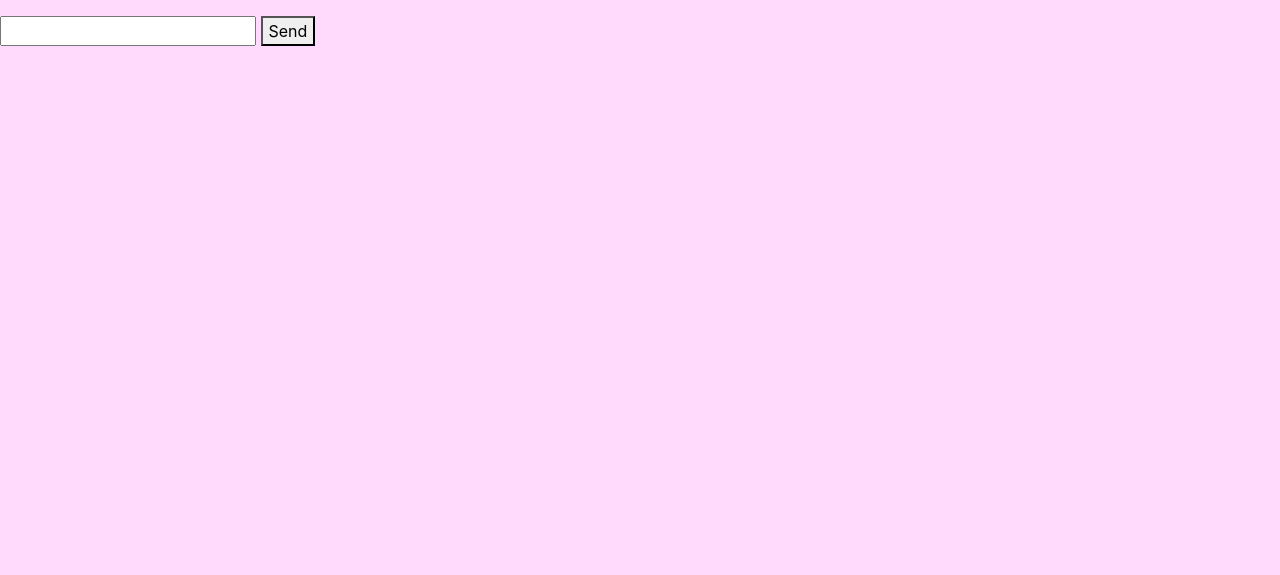
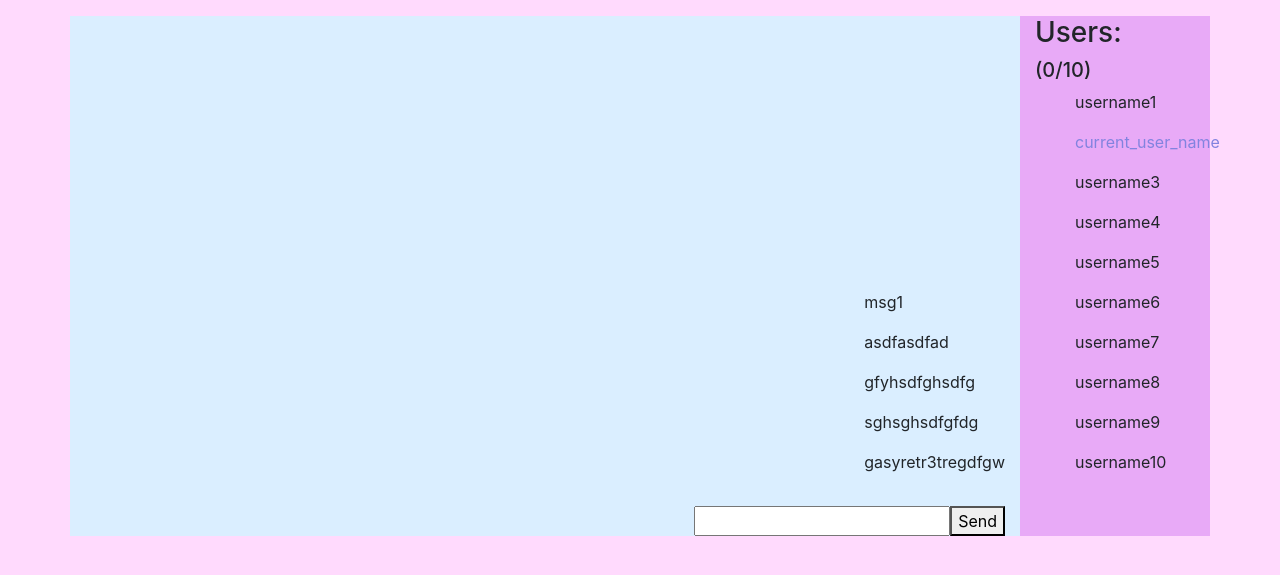
Before and after one commit to tanandpasty/CSCI-4710-WebApplications, a Flask app: page /chat in a window 1280 px wide. Shown: the part 107-682 px from the top of the page. Run offline with Flask 2, Linux system fonts and the light colour scheme; a user stored in the database is signed in; some libraries are stand-ins or nearby versions.

Commit message:
Adds chat area for Chat Page.

```diff
--- a/Final-Project/website/static/main.css
+++ b/Final-Project/website/static/main.css
@@ -114,6 +114,22 @@ body
     color: #525396 !important;
 }
 
+.chat-room
+{
+    height: 65vh;
+    width: 100%;
+}
+
+.chat-current-user
+{
+    color: #8283df !important
+}
+
+.chat-fields
+{
+    justify-self: end;
+}
+
 .realm-select-button
 {
     font-weight: bolder;
--- a/Final-Project/website/templates/chat.html
+++ b/Final-Project/website/templates/chat.html
@@ -21,8 +21,41 @@
     <input type="submit" value="submit">
 </section> -->
 
-<ul id="messages"></ul>
-<input type="text" id="myMessage">
-<button id="sendbutton">Send</button>
+<section class="container mt-3">
+    <div class="row">
+        <div class="col-lg-10 bg-color3 chat-room d-flex flex-column align-items-end justify-content-sm-end">
+            <ul id="messages">
+                <p>msg1</p>
+                <p>asdfasdfad</p>
+                <p>gfyhsdfghsdfg</p>
+                <p>sghsghsdfgfdg</p>
+                <p>gasyretr3tregdfgw</p>
+
+            </ul>
+            <div class="d-flex flex-row chat-fields ">
+                <input type="text" id="myMessage">
+                <button id="sendbutton">Send</button>
+            </div>
+        </div>
+        <div class="col-lg-2 d-flex flex-column align-items-start bg-color1">
+            <h3>Users:</h3>
+            <h5>(0/10)</h5>
+            <ul id="users">
+                <p>username1</p>
+                <p class="chat-current-user">current_user_name</p>
+                <p>username3</p>
+                <p>username4</p>
+                <p>username5</p>
+                <p>username6</p>
+                <p>username7</p>
+                <p>username8</p>
+                <p>username9</p>
+                <p>username10</p>
+            </ul>
+        </div>
+    </div>
+</section>
+
+
 
 {% endblock %}
```
